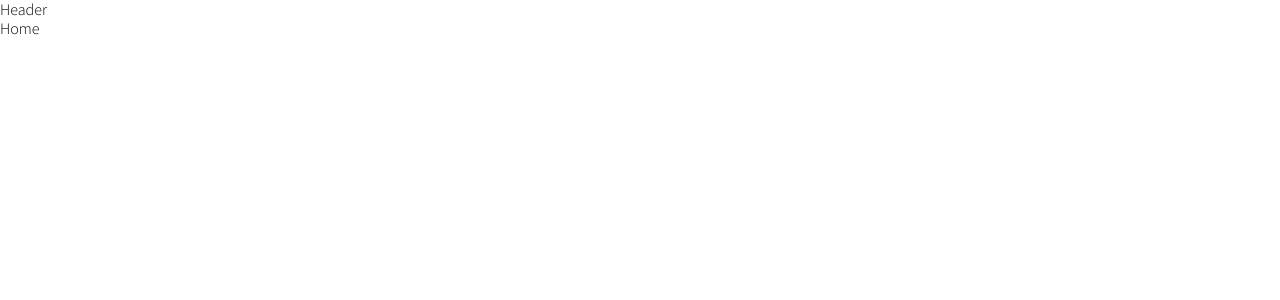
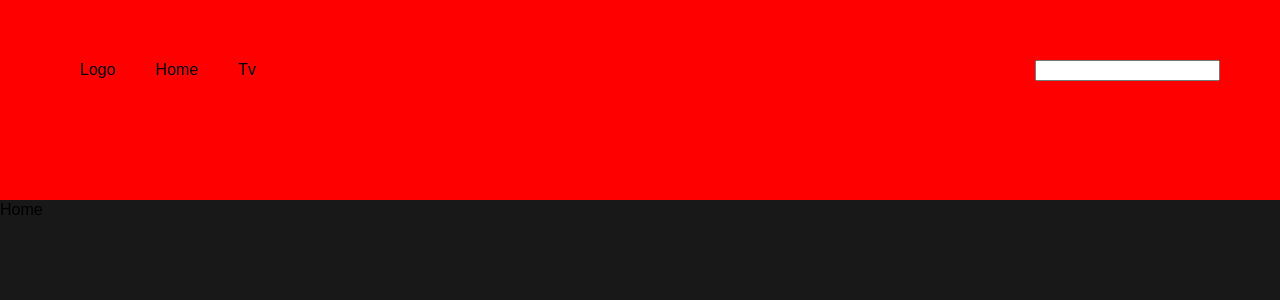
Before and after one commit to joyjsmun/movie-flex, a React (Create React App) app: page / in a window 1280 px wide. Shown: the top 300 px of the page. Built offline with nearby package versions, Linux system fonts and the light colour scheme.

Commit message:
ADD: header styling

```diff
--- a/src/components/Header.tsx
+++ b/src/components/Header.tsx
@@ -1,8 +1,41 @@
+
+import styled from "styled-components"
+
+const Nav = styled.nav`
+    width: 100vw;
+    height: 200px;
+    display: flex;
+    background-color: red;
+    padding: 60px;
+    justify-content: space-between;
+`
+const Menu = styled.ul`
+    display: flex;
+`
+
+const Logo = styled.img``
+
+const Item = styled.li`
+    margin: 0 20px;
+`
+
+const Search = styled.div``
+const SearchInput = styled.input``
+
 function Header(){
     return (
-        <div>
-            Header
-        </div>
+        <>
+        <Nav>
+            <Menu>
+                <Item>Logo</Item>
+                <Item>Home</Item>
+                <Item>Tv</Item>
+            </Menu>
+            <Search>
+                <SearchInput />
+            </Search>
+        </Nav>
+        </>
     )
 }
 
--- a/src/index.tsx
+++ b/src/index.tsx
@@ -61,6 +61,7 @@ table {
   box-sizing: border-box;
 }
 body {
+  background-color: ${props => props.theme.black.darker};
   font-weight: 300;
   font-family: 'Source Sans Pro', sans-serif;
   color:black;
```
